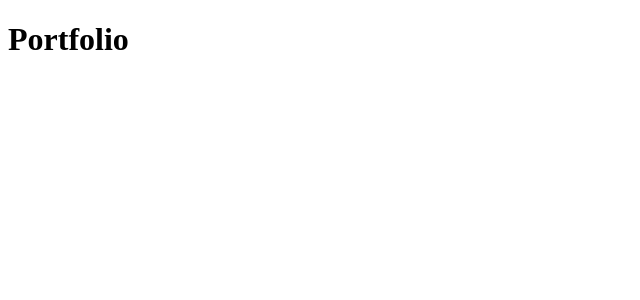
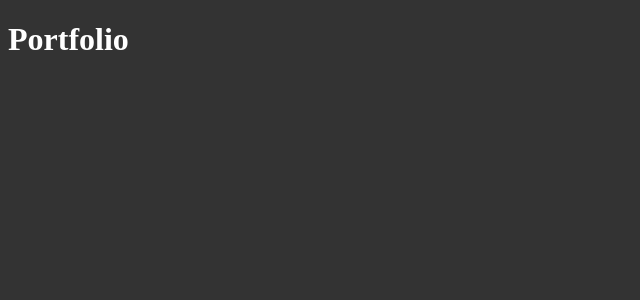
Before and after one commit to hlalljie/Portfolio, a React (Vite) app in the folder PortfolioFrontend/: page /Portfolio in a window 1280 px wide. Shown: the top 300 px of the page, without its empty margins (0-640 px from the left). Built offline with nearby package versions, Linux system fonts and the light colour scheme.

Commit message:
Added global styles

```diff
--- a/PortfolioFrontend/src/App.jsx
+++ b/PortfolioFrontend/src/App.jsx
@@ -5,6 +5,10 @@ import {
   createBrowserRouter,
   RouterProvider
 } from "react-router-dom";
+
+import GlobalStyle from './GlobalStyles';
+
+
 // Page Imports
 import Home from './pages/Home'
 import About from './pages/About'
@@ -33,6 +37,7 @@ function App() {
 
   return (
     <>
+      <GlobalStyle />
       <RouterProvider router={router}/>
     </>
   )
--- /dev/null
+++ b/PortfolioFrontend/src/GlobalStyles.js
@@ -0,0 +1,14 @@
+import { createGlobalStyle } from 'styled-components';
+
+// Define global styles using createGlobalStyle
+const GlobalStyle = createGlobalStyle`
+  body {
+    background-color: #333333;
+    color: #ffffff;
+  }
+  a:visited{
+    color: inherit;
+  }
+`;
+
+export default GlobalStyle;
```
